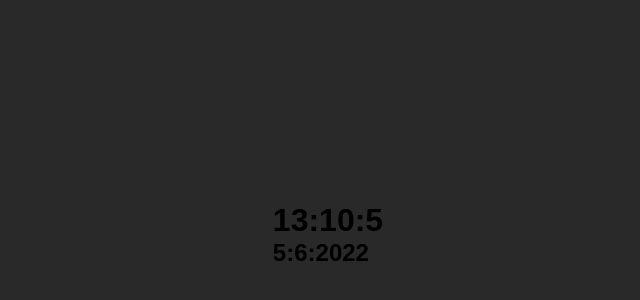
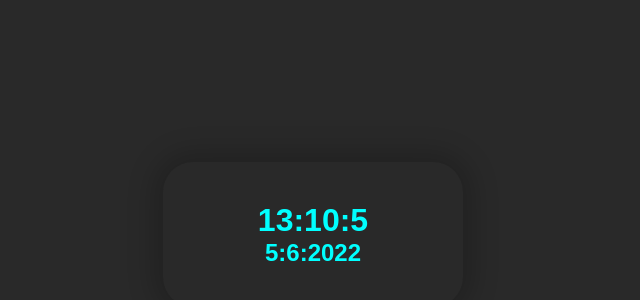
Before and after one commit to GoodEgUY/react-clock, a React (Create React App) app: page / in a window 1280 px wide. Shown: the part 166-466 px from the top of the page, without its empty margins (312-952 px from the left). Built offline with nearby package versions, Linux system fonts and the light colour scheme; a web font is replaced by a local one.

Commit message:
Upgrade component

```diff
--- a/src/components/Clock.jsx
+++ b/src/components/Clock.jsx
@@ -1,6 +1,4 @@
-
-function Clock () {
-
+function Clock() {
   let data = new Date();
   let hours = data.getHours();
   let min = data.getMinutes();
@@ -10,11 +8,17 @@ function Clock () {
   let year = data.getFullYear();
 
   return (
-
-         <div>
-            <h1>{hours}:{min}:{sec}</h1>
-            <h2>{day}:{mon}:{year}</h2>
+    <div className="clockScreen">
+      <div className="clock">
+        <h1>
+          {hours}:{min}:{sec}
+        </h1>
+        <h2>
+          {day}:{mon}:{year}
+        </h2>
       </div>
-    )}
+    </div>
+  );
+}
 
 export default Clock;
```
Lines whose indentation alone changed are shown as unchanged.
